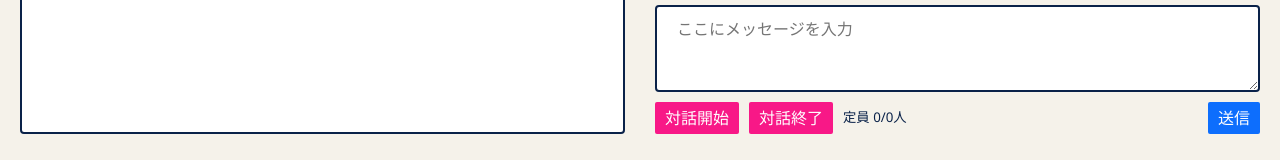
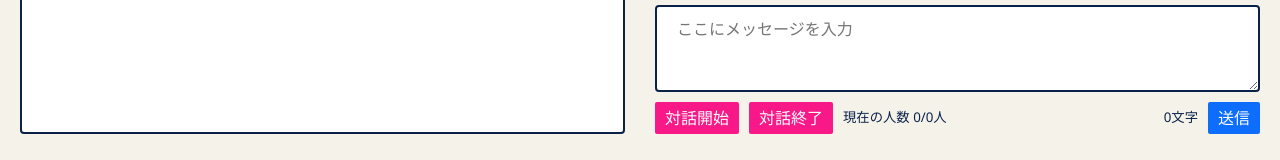
Before and after one commit to yamasy1549/chat_platform_doteni, a Flask app: template flaskr/templates/rooms/show.html in a window 1280 px wide. Shown: the part 640-800 px from the top of the page. Run offline with Flask 2, Linux system fonts and the light colour scheme; the template is opened without the code that fills it, so the values that code supplies are empty; some libraries are stand-ins or nearby versions.

Commit message:
入力文字数を表示

```diff
--- a/flaskr/templates/rooms/show.html
+++ b/flaskr/templates/rooms/show.html
@@ -41,9 +41,12 @@
             <div class="css-flex css-center">
               <input type="submit" value="対話開始" onclick="startMessage()" class="button danger">
               <input type="submit" value="対話終了" onclick="endMessage()" class="button danger">
-              <small>定員 <span id="userList">0</span>/{{ room.scenarios|length }}人</small>
+              <small>現在の人数 <span id="userList">0</span>/{{ room.scenarios|length }}人</small>
             </div>
-            <input type="submit" value="送信" class="button">
+            <div class="css-flex css-center">
+              <small><span id="charCount">0</span>文字</small>
+              <input type="submit" value="送信" class="button">
+            </div>
           </div>
         </form>
       </div>
@@ -56,57 +59,82 @@
 
     const form = document.getElementById("form");
     const textarea = document.getElementById("text");
+    const charCount = document.getElementById("charCount");
     const messageList = document.getElementById("messageList");
     const scrollArea = document.getElementById("scrollArea");
     const userList = document.getElementById("userList");
 
+    //////////////////////////////
+    // ここからソケット通信関連 //
+
     const socket = io();
 
     socket.on("connect", function() {
+      // 入室時（初回の入室とは限らないことに注意）のメッセージを送信
       socket.emit("join", {
         hash_id: hash_id,
       });
 
+      // 入室時（初回の入室とは限らないことに注意）のメッセージを受信
+      socket.on("room_user", function(payload) {
+        // 現在の接続人数を表示
+        userList.innerText = payload.users.length;
+      });
+
+      // ルームに対するメッセージを受信
       socket.on("room_message", function(payload) {
+        // メッセージ表示DOMを追加する
         const li = document.createElement("li");
         const div = document.createElement("div");
         const content = document.createTextNode(`${payload.name}: ${payload.text}`);
-
         div.classList.add("message");
         div.appendChild(content);
         li.appendChild(div);
         messageList.appendChild(li);
+
+        // 自動で一番下までスクロール
         scrollArea.scrollTop = scrollArea.scrollHeight
-      });
-
-      socket.on("room_user", function(payload) {
-        userList.innerText = payload.users.length;
       });
     });
 
+    // 送信ボタンクリック時
     form.addEventListener("submit", function(event) {
       event.preventDefault();
 
       const text = textarea.value;
       if(text.length > 0) {
+        // メッセージを送信
         socket.emit("create_message", {
           hash_id: hash_id,
           text: textarea.value,
         });
         textarea.value = "";
+        charCount.innerText = 0;
       }
     });
 
+    // 対話開始ボタン
     function startMessage() {
       if(confirm("対話を開始しますか？")) {
         socket.emit("meta_start_message");
       }
     }
 
+    // 対話終了ボタン
     function endMessage() {
       if(confirm("対話を終了しますか？")) {
         socket.emit("meta_end_message");
       }
     }
+
+    // ここまでソケット通信関連 //
+    //////////////////////////////
+
+
+    // 入力文字数を表示
+    textarea.addEventListener("input", function(event) {
+      const count = textarea.value.length;
+      charCount.innerText = count;
+    });
   </script>
 {% endblock %}
```
